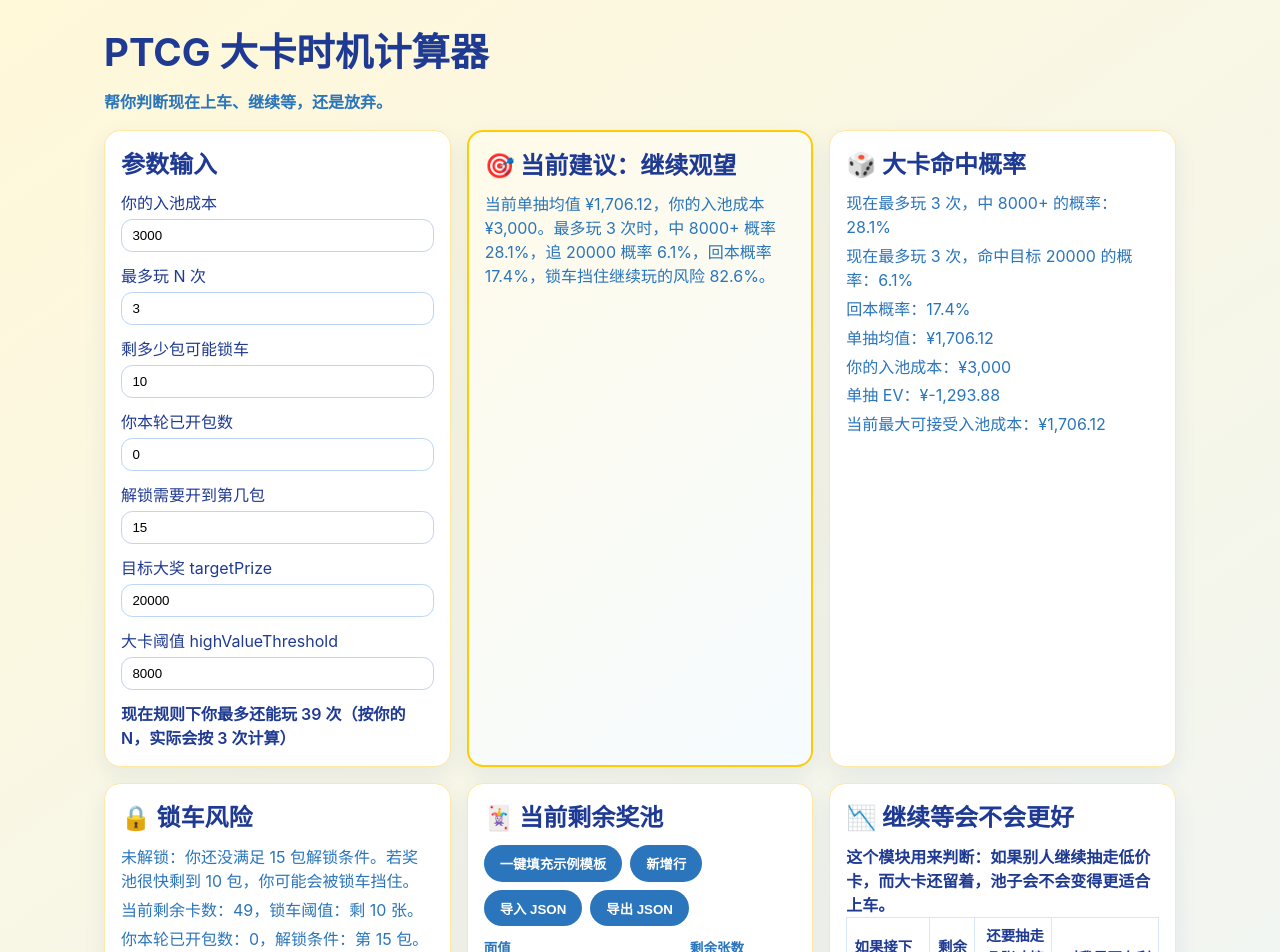
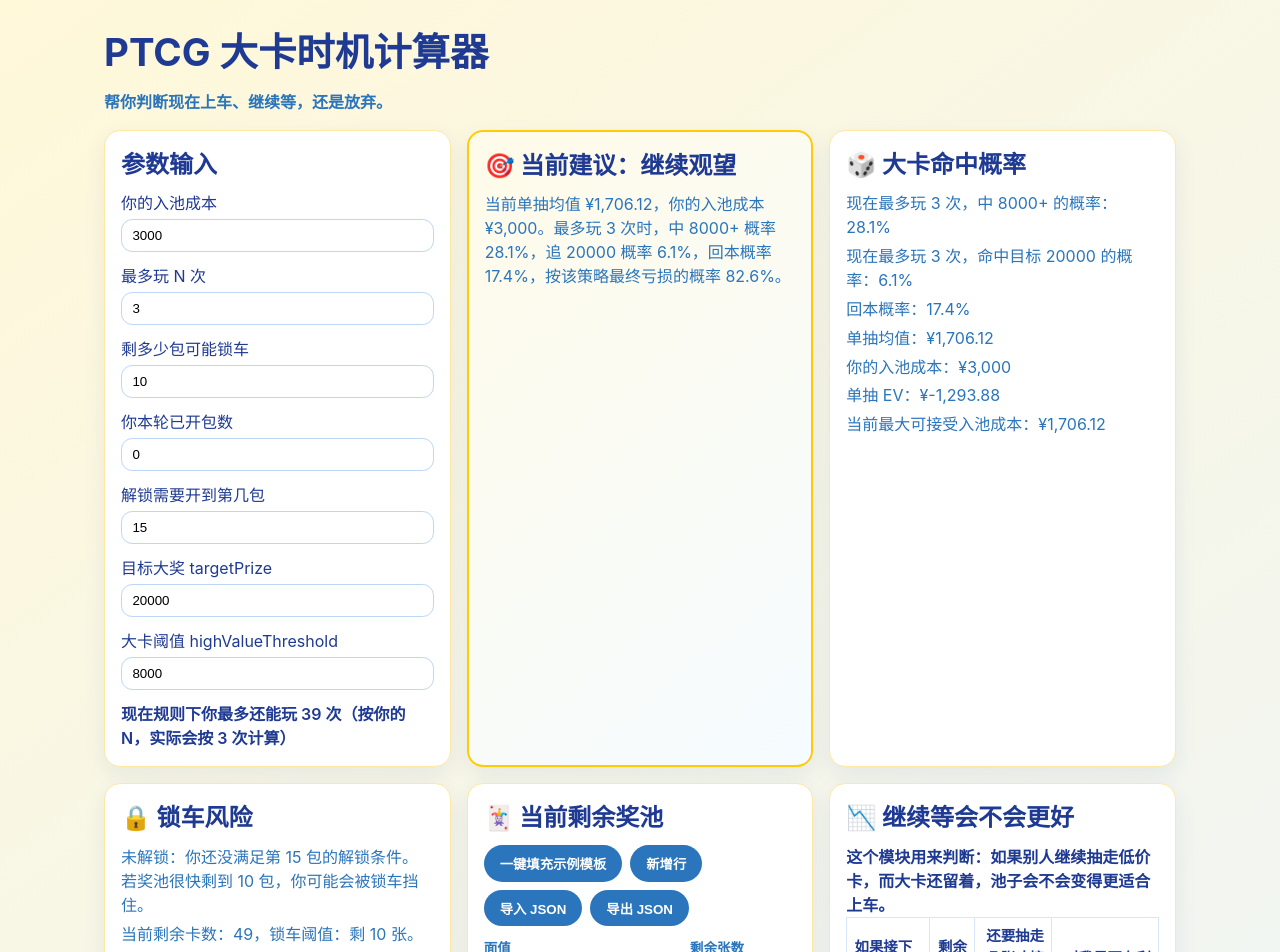
Before and after one commit to brsher414/ptcg_bet_simulator, a React (Vite) app: page / in a window 1280 px wide. Shown: the top 952 px of the page. Built offline with nearby package versions, Linux system fonts and the light colour scheme.

Commit message:
Fix recommendation risk label and dynamic lock guidance copy

```diff
--- a/src/App.tsx
+++ b/src/App.tsx
@@ -38,7 +38,7 @@
     if (avg < costPerEntry * 0.75) title = '继续观望';
     else if (avg < costPerEntry) title = '只适合娱乐小试';
     else title = '数学上可以考虑';
-    const reason = `当前单抽均值 ${fmt(avg)}，你的入池成本 ${fmt(costPerEntry)}。最多玩 ${effectivePlannedN} 次时，中 ${highValueThreshold}+ 概率 ${(topPlan.highValueHitProbability * 100).toFixed(1)}%，追 ${targetPrize} 概率 ${(topPlan.targetHitProbability * 100).toFixed(1)}%，回本概率 ${(topPlan.breakEvenProbability * 100).toFixed(1)}%，锁车挡住继续玩的风险 ${(topPlan.lossProbability * 100).toFixed(1)}%。`;
+    const reason = `当前单抽均值 ${fmt(avg)}，你的入池成本 ${fmt(costPerEntry)}。最多玩 ${effectivePlannedN} 次时，中 ${highValueThreshold}+ 概率 ${(topPlan.highValueHitProbability * 100).toFixed(1)}%，追 ${targetPrize} 概率 ${(topPlan.targetHitProbability * 100).toFixed(1)}%，回本概率 ${(topPlan.breakEvenProbability * 100).toFixed(1)}%，按该策略最终亏损的概率 ${(topPlan.lossProbability * 100).toFixed(1)}%。`;
     return { title, reason };
   }, [single.expectedValue, costPerEntry, effectivePlannedN, highValueThreshold, targetPrize, topPlan]);
 
@@ -51,7 +51,7 @@
 
     <section className='card'><h2>🎲 大卡命中概率</h2><p>现在最多玩 {effectivePlannedN} 次，中 {highValueThreshold}+ 的概率：{(topPlan.highValueHitProbability * 100).toFixed(1)}%</p><p>现在最多玩 {effectivePlannedN} 次，命中目标 {targetPrize} 的概率：{(topPlan.targetHitProbability * 100).toFixed(1)}%</p><p>回本概率：{(topPlan.breakEvenProbability * 100).toFixed(1)}%</p><p>单抽均值：{fmt(single.expectedValue)}</p><p>你的入池成本：{fmt(costPerEntry)}</p><p>单抽 EV：{fmt(single.singleDrawEV)}</p><p>当前最大可接受入池成本：{fmt(single.breakEvenEntryCost)}</p></section>
 
-    <section className='card'><h2>🔒 锁车风险</h2><p>{canContinue ? '已解锁：你已满足 15 包解锁条件。即使奖池剩到 10 包，也可以继续追。' : '未解锁：你还没满足 15 包解锁条件。若奖池很快剩到 10 包，你可能会被锁车挡住。'}</p><p>当前剩余卡数：{totalCards}，锁车阈值：剩 {lockAtCount} 张。</p><p>你本轮已开包数：{openedPacksThisRound}，解锁条件：第 {unlockRequiredPacks} 包。</p><p>{openedPacksThisRound < unlockRequiredPacks ? '注意：即使你现在还没解锁，只要本轮继续开到第 15 包，就可以继续追。' : '你已经解锁，可继续根据概率决策。'}</p></section>
+    <section className='card'><h2>🔒 锁车风险</h2><p>{canContinue ? `已解锁：你已满足第 ${unlockRequiredPacks} 包的解锁条件。即使奖池剩到 ${lockAtCount} 包，也可以继续追。` : `未解锁：你还没满足第 ${unlockRequiredPacks} 包的解锁条件。若奖池很快剩到 ${lockAtCount} 包，你可能会被锁车挡住。`}</p><p>当前剩余卡数：{totalCards}，锁车阈值：剩 {lockAtCount} 张。</p><p>你本轮已开包数：{openedPacksThisRound}，解锁条件：第 {unlockRequiredPacks} 包。</p><p>{openedPacksThisRound < unlockRequiredPacks ? `注意：即使你现在还没解锁，只要本轮继续开到第 ${unlockRequiredPacks} 包，就可以继续追。` : '你已经解锁，可继续根据概率决策。'}</p></section>
 
     <PoolEditor tiers={tiers} costPerEntry={costPerEntry} onTiersChange={setTiers} onCostChange={setCostPerEntry} />
 
```
